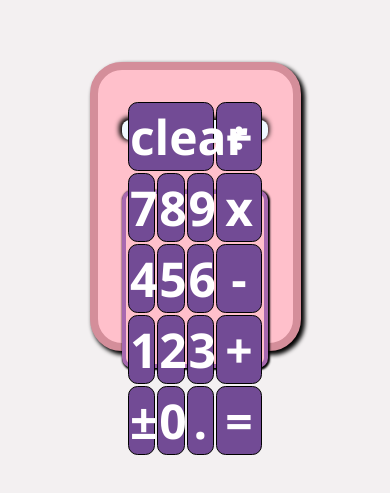
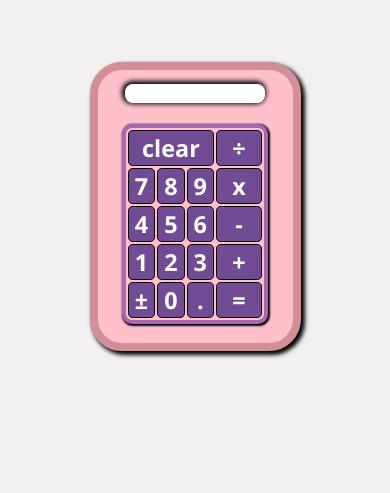
Before and after one commit to danjhkim/calcapp, a React (Create React App) app: page / in a window 390 px wide. Shown: the part 139-632 px from the top of the page. Built offline with nearby package versions, Linux system fonts and the light colour scheme.

Commit message:
responsiveness fix

```diff
--- a/public/index.html
+++ b/public/index.html
@@ -26,7 +26,7 @@
       work correctly both with client-side routing and a non-root public URL.
       Learn how to configure a non-root public URL by running `npm run build`.
     -->
-    <title>React App</title>
+    <title>Calc App</title>
 </head>
 
 <body>
--- a/src/components/CalcFrame.js
+++ b/src/components/CalcFrame.js
@@ -1,4 +1,4 @@
-import React, { useState, useEffect } from 'react'
+import React, { useState, useEffect, useRef } from 'react'
 
 const CalcFrame = () => {
     var operators = {
@@ -15,6 +15,25 @@ const CalcFrame = () => {
     const [opScreen, opScreenSet] = useState('')
     const [op, setOp] = useState(null)
     const [timing, setTiming] = useState(false)
+    const [scale, setScale] = useState(1)
+    const node = useRef()
+
+    useEffect(() => {
+        const parentNode = node.current.parentNode
+        const availableWidth = parentNode.offsetWidth
+        const actualWidth = node.current.offsetWidth
+        const actualScale = availableWidth / actualWidth
+
+        if (scale === actualScale)
+            return
+
+        if (actualScale < 1) {
+            setScale(actualScale)
+        } else if (scale < 1) {
+            setScale(1)
+        }
+        // eslint-disable-next-line react-hooks/exhaustive-deps
+    }, [result])
 
     const operand = (value) => {
         if (!firstNum) {
@@ -53,7 +72,7 @@ const CalcFrame = () => {
     }
 
     const keyvalue = (value) => {
-        if (result.length > 14) {
+        if (result.length >= 100) {
             return
         } else if (result.includes('.') && value === '.') {
             return
@@ -91,7 +110,7 @@ const CalcFrame = () => {
         let parseNum2 = parseFloat(secondNum)
         let ans = operators[op](parseNum1, parseNum2)
         let stringAns = ans.toString()
-        if (stringAns.length > 10) {
+        if (stringAns.length >= 12) {
             let covertednum = ans.toPrecision(10)
             setResult(covertednum)
             opScreenSet('')
@@ -113,7 +132,7 @@ const CalcFrame = () => {
         <div className="calcbody">
             <div className="calcscreen">
                 <div className="openrand">{opScreen}</div>
-                <div className="result">{result}</div>
+                <div className="result"><div className="autoscale" style={{ transform: `scale(${scale},${scale})` }} ref={node}>{result}</div></div>
             </div>
             <div className="pad">
                 <table>
--- a/src/styles/global.css
+++ b/src/styles/global.css
@@ -1,7 +1,7 @@
 body {
     color: black;
     font-family: 'Segoe UI', Tahoma, Geneva, Verdana, sans-serif;
-    font-size:3em;
+    font-size:6vmin;
     font-size-adjust: inherit;
     font-weight: 700;
     background-color: #f3f0f1;
@@ -34,36 +34,52 @@ main {
     border: 8px solid rgb(212, 142, 154);
 }
 
-
 .calcscreen {
     width: 75%;
     height:12%;
-    background-color: aliceblue;
+    background-color: white;
     margin: 50px 0;
     border-radius: 8px;
     box-shadow: -1px -1px 5px 2px black;
     font-size: 1em;
     color: black;
-
+    position: relative;
 }
 
 .result {
-    background-color: aliceblue;
-    display: flex;
-    justify-content: flex-end;
-    align-items: center;
+    border-radius: 10em;
+    background-color: white;
     height:auto;
     width:auto;
-    font-size:.8em;
+    font-size:.9em;
+    height:100%;
+    flex:1;
+    position: relative;
+}
+
+.autoscale {
+    display: inline-block;
+    padding: 7px 15px;
+    position: absolute;
+    right: 0;
+    transform-origin: right;
 }
 
 .openrand {
-    font-size:40%;
-    height:20px;
+    background-color: white;
+    border-radius: 10em;
+    font-size:30%;
     color:black;
+    position: absolute;
+    right:3%;
     text-align: center;
-    justify-content: flex-end;
-    position: relative;
+    top:0px;
+    z-index: 100;
+    padding-left: 1em;
+    box-sizing: border-box;
+    white-space: nowrap;
+    overflow: hidden;
+    width: 95%;
 }
 
 .pad {
@@ -121,6 +137,61 @@ td:active {
 }
 
 
-@media screen and (max-width:600px) {
+@media screen and (max-width: 700px) {
+    .pad {
+        height:80%;
+        margin-bottom: .8em;
+        margin-top: .5em;
+        box-sizing: border-box;
+    }
+
+    .calcscreen {
+        width: 75%;
+        height:15%;
+        background-color: white;
+        margin-top: .6em;
+        margin-bottom: .4em;
+    }
+
+    .autoscale {
+       padding: 5px 12px;
+    }
 
 }
+
+@media screen and (max-width: 520px) {
+    .calcscreen {
+        width: 6em;
+        height:1.3em;
+    }
+
+    .result {
+        font-size:.8em;
+    }
+}
+
+@media screen and (max-width: 350px) {
+    .calcscreen {
+        width: 5.5em;
+        height:1.1em;
+    }
+
+    .result {
+        font-size:.6em;
+    }
+}
+
+@media screen and (max-width: 340px) {
+    .calcbody {
+        height:100%;
+    }
+
+    .calcscreen {
+        height:1.5em;
+    }
+    .autoscale {
+       padding: 0 8px;
+       padding-top: 8px;
+    }
+
+}
```
